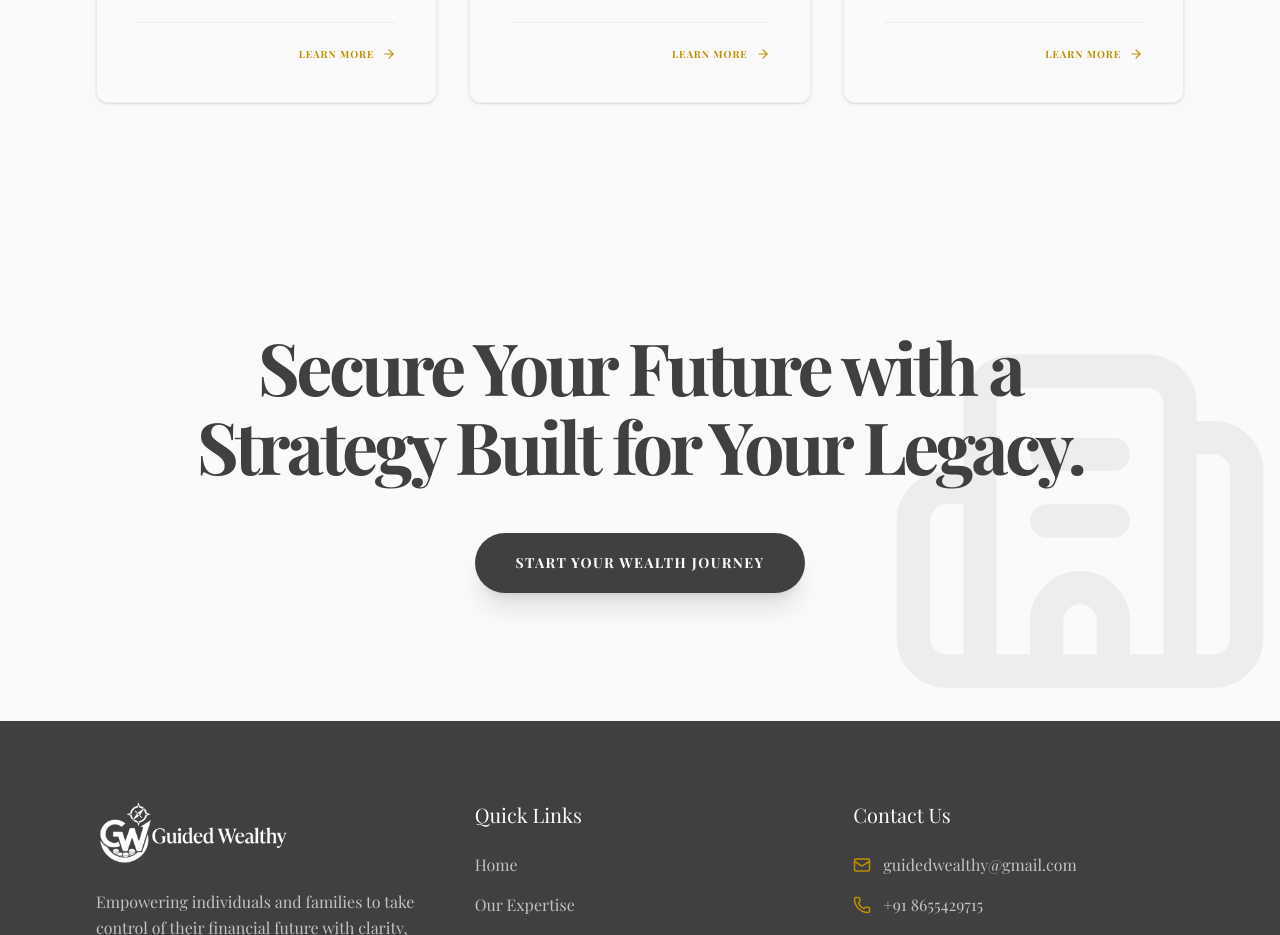
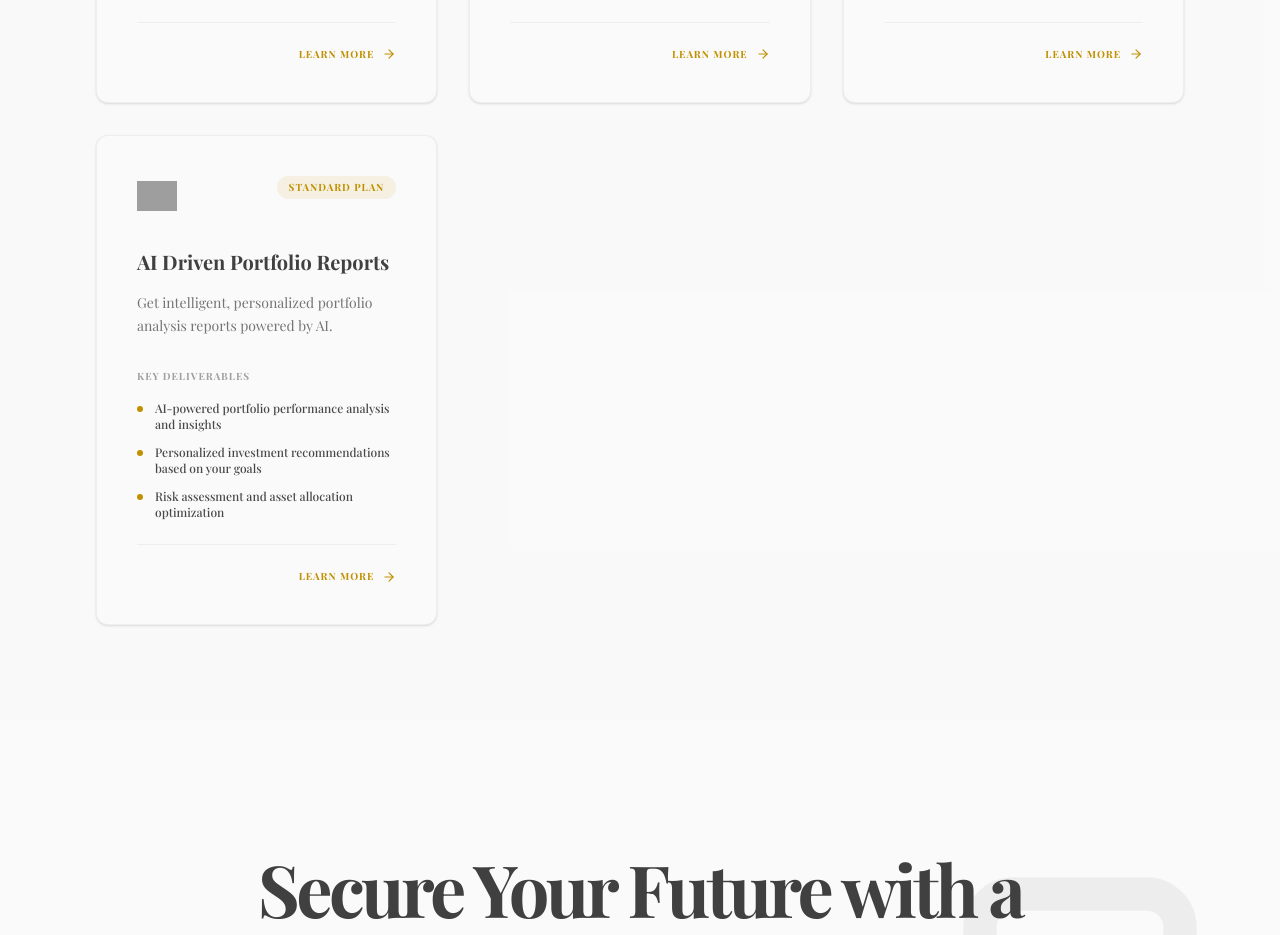
Before and after one commit to Sanju0845/Guided-wealth, a React (Vite) app: page /services in a window 1280 px wide. Shown: the part 3520-4455 px from the top of the page. Built offline with nearby package versions, Linux system fonts and the light colour scheme; grey boxes are pictures that could not be loaded.

Commit message:
Add AI Driven Portfolio Reports service

```diff
--- a/src/constants.ts
+++ b/src/constants.ts
@@ -372,6 +372,32 @@ export const SERVICES: Service[] = [
     ],
     price: '₹999',
     image: 'https://images.unsplash.com/photo-1563013544-824ae1b704d3?auto=format&fit=crop&q=80&w=800'
+  },
+  {
+    id: 'ai-portfolio-reports',
+    title: 'AI Driven Portfolio Reports',
+    icon: 'https://cdn-icons-png.flaticon.com/128/2103/2103633.png',
+    description: 'Get intelligent, personalized portfolio analysis reports powered by AI. Our advanced analytics provide deep insights into your investments, performance tracking, and tailored recommendations specifically crafted for your financial goals and risk profile.',
+    features: [
+      'AI-powered portfolio performance analysis and insights',
+      'Personalized investment recommendations based on your goals',
+      'Risk assessment and asset allocation optimization',
+      'Visual dashboards with trend analysis and forecasting',
+      'Automated report generation tailored to your preferences'
+    ],
+    painPoints: [
+      { title: 'Complex Portfolio Data', description: 'Struggling to understand your investment performance? Our AI simplifies complex data into clear, actionable insights you can actually use.' },
+      { title: 'Lack of Personalized Guidance', description: 'Generic reports not addressing your needs? Our AI tailors every analysis specifically to your unique financial situation and goals.' }
+    ],
+    analysisPoints: [
+      'portfolio data aggregation',
+      'AI model analysis and insights',
+      'performance benchmarking',
+      'risk profiling and recommendations',
+      'customized report generation'
+    ],
+    price: '₹1,499',
+    image: 'https://images.unsplash.com/photo-1551288049-bebda4e38f71?auto=format&fit=crop&q=80&w=800'
   }
 ];
 
```
